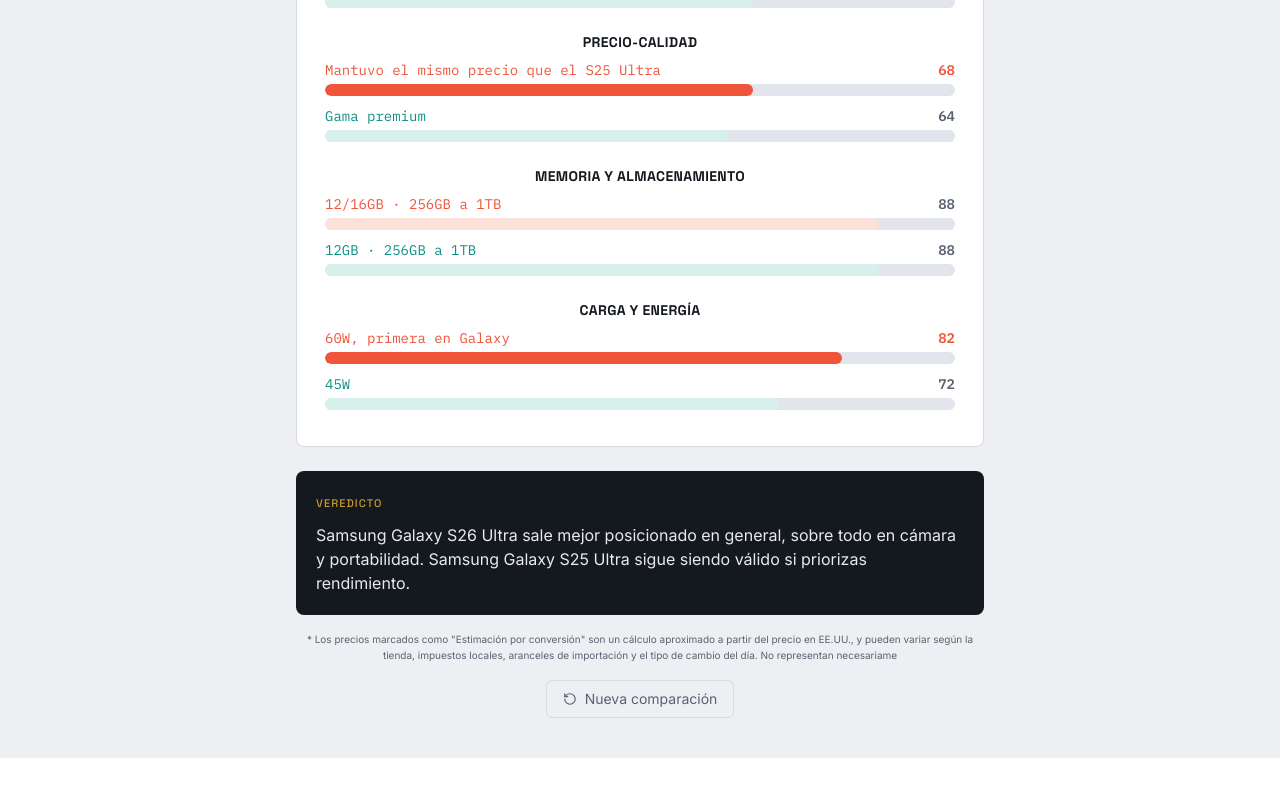
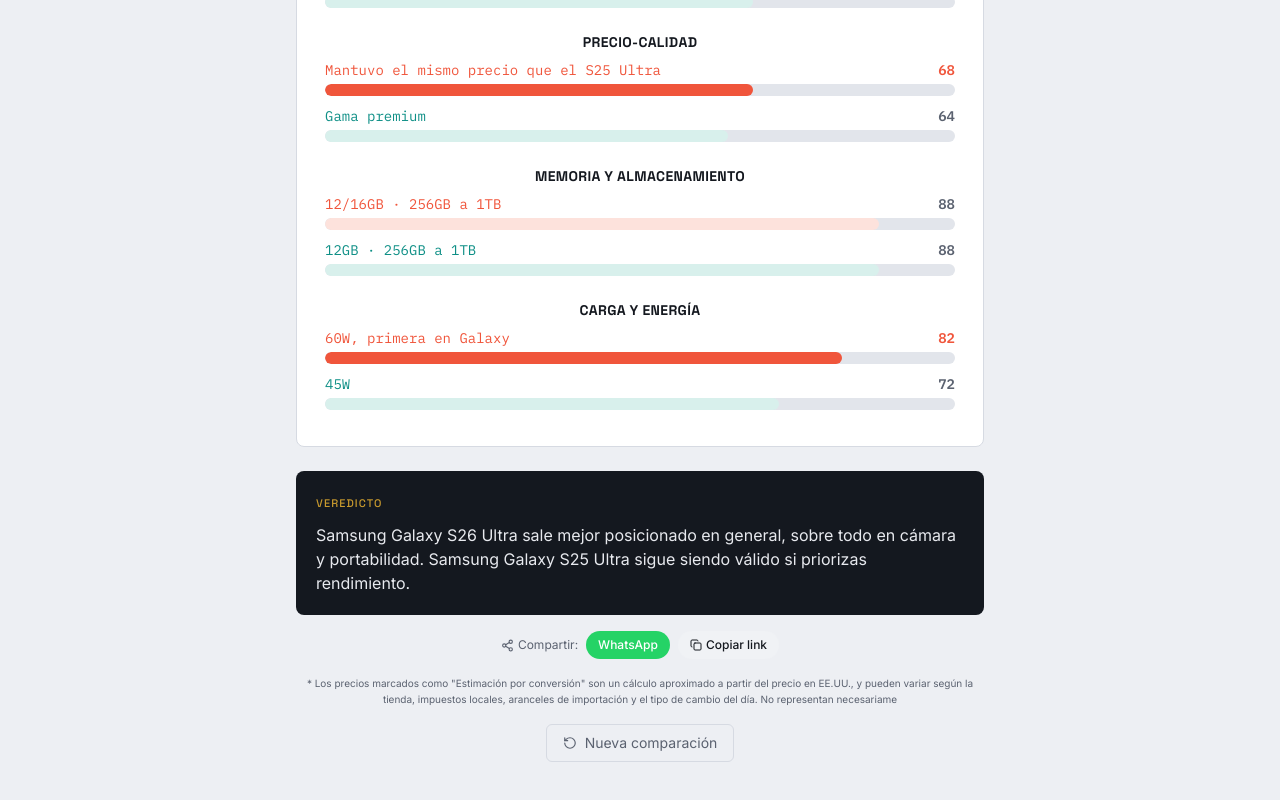
Before and after one commit to Francisco101299/comparador-dispositivos, a React (Vite) app: page /comparar/samsung-galaxy-s26-ultra-vs-samsung-galaxy-s25-ultra in a window 1280 px wide. Shown: the part 2446-3246 px from the top of the page. Before the commit the page ends 3204 px from the top, so only its background shows below. Built offline with nearby package versions, Linux system fonts and the light colour scheme.

Commit message:
Update DuelResult.jsx

```diff
--- a/src/components/DuelResult.jsx
+++ b/src/components/DuelResult.jsx
@@ -17,6 +17,7 @@ import DuelBar from "./DuelBar";
 import DeviceIcon from "./DeviceIcon";
 import RadarChart from "./RadarChart";
 import WeightPicker, { DEFAULT_WEIGHTS } from "./WeightPicker";
+import ShareButtons from "./ShareButtons";
 
 function PriceBlock({ price, color }) {
   return (
@@ -195,6 +196,7 @@ export default function DuelResult({ devA, devB, onReset, resetTo = "/" }) {
         <div className="text-[11px] uppercase tracking-widest mb-2" style={{ color: COLORS.gold, fontFamily: "'Space Grotesk', sans-serif" }}>Veredicto</div>
         {verdictText(devA, devB)}
       </div>
+      <ShareButtons devA={devA} devB={devB} />
 
       {anyEstimate && (
         <p className="text-[10px] text-center mt-4 leading-relaxed" style={{ color: COLORS.muted, fontFamily: "'Inter', sans-serif" }}>
```
